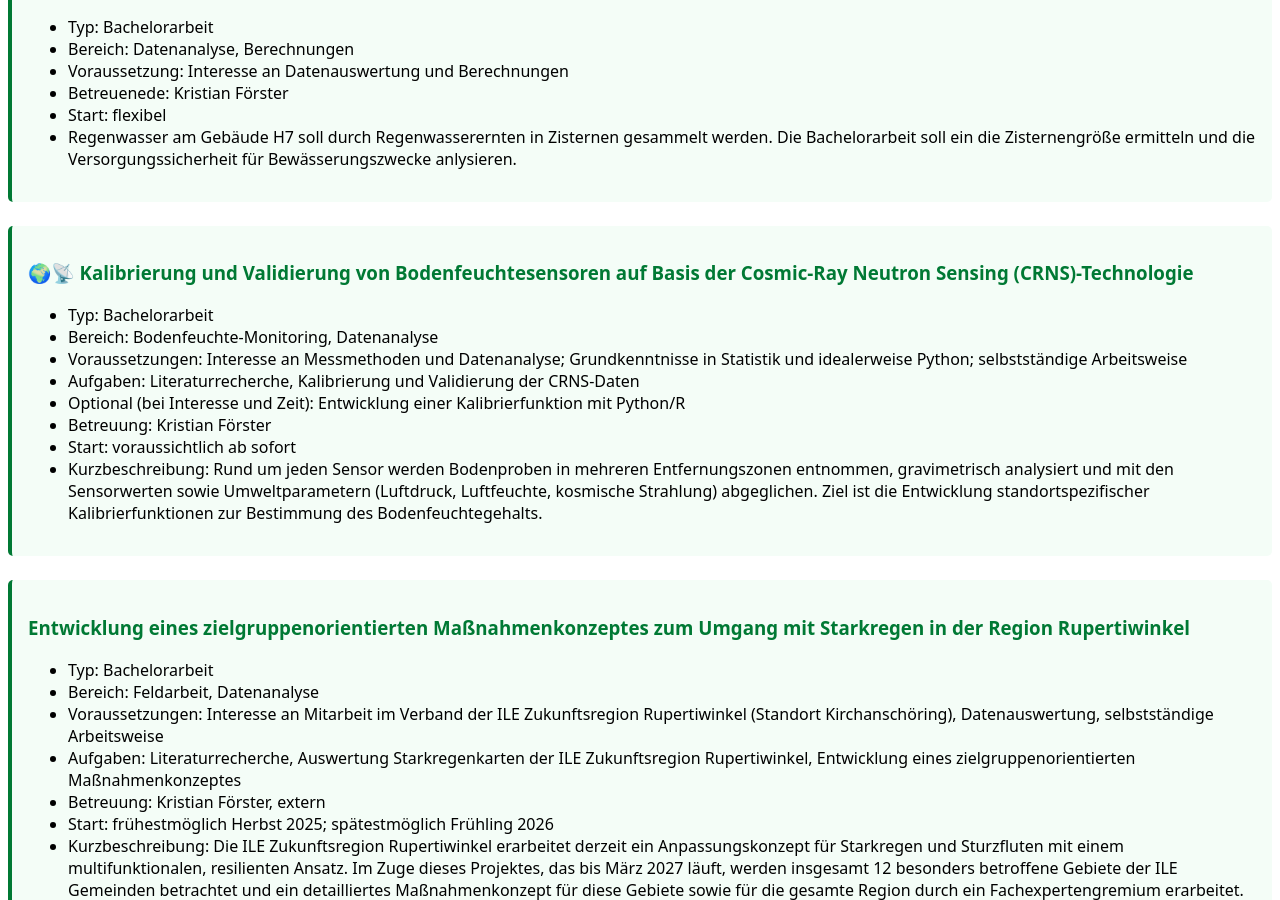
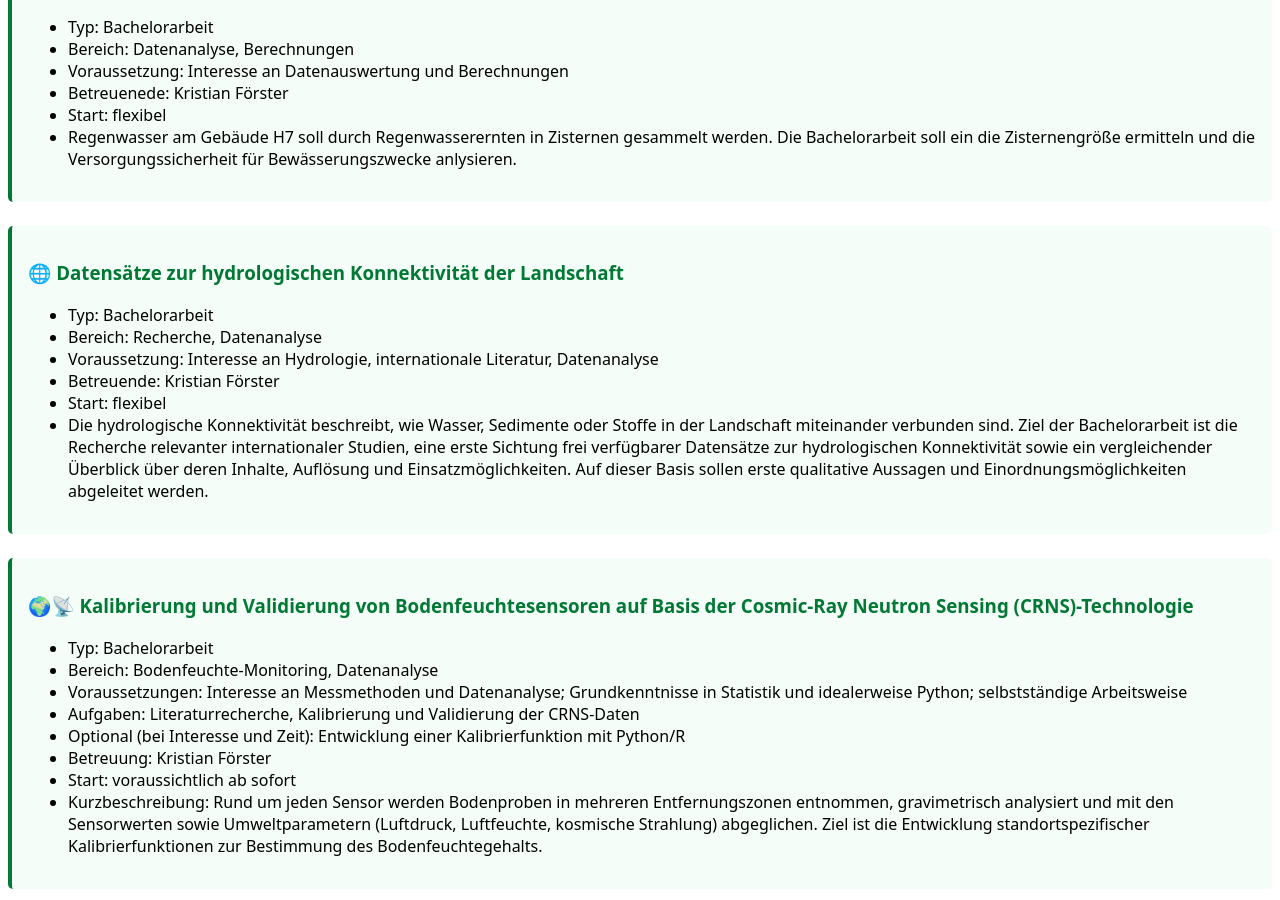
Before and after one commit to kristianfoerster/hswt-cch, a Jekyll site: the page built from index.md, in a window 1280 px wide and 900 px high, scrolled down 711 px. Built offline with Jekyll 4.4.1, drawn with Linux system fonts in a browser that asks for light colours; our own code applies the rules of GitHub Pages for plain Markdown files.

Commit message:
Update index.md

```diff
--- a/index.md
+++ b/index.md
@@ -45,6 +45,17 @@
 </div>
 
 <div class="thema bachelor" markdown="1">
+### 🌐 Datensätze zur hydrologischen Konnektivität der Landschaft
+* Typ: Bachelorarbeit
+* Bereich: Recherche, Datenanalyse
+* Voraussetzung: Interesse an Hydrologie, internationale Literatur, Datenanalyse
+* Betreuende: Kristian Förster
+* Start: flexibel
+* Die hydrologische Konnektivität beschreibt, wie Wasser, Sedimente oder Stoffe in der Landschaft miteinander verbunden sind. Ziel der Bachelorarbeit ist die Recherche relevanter internationaler Studien, eine erste Sichtung frei verfügbarer Datensätze zur hydrologischen Konnektivität sowie ein vergleichender Überblick über deren Inhalte, Auflösung und Einsatzmöglichkeiten. Auf dieser Basis sollen erste qualitative Aussagen und Einordnungsmöglichkeiten abgeleitet werden.
+
+</div>
+
+<div class="thema bachelor" markdown="1">
 
 ### 🌍📡 Kalibrierung und Validierung von Bodenfeuchtesensoren auf Basis der Cosmic-Ray Neutron Sensing (CRNS)-Technologie
 * Typ: Bachelorarbeit
```
